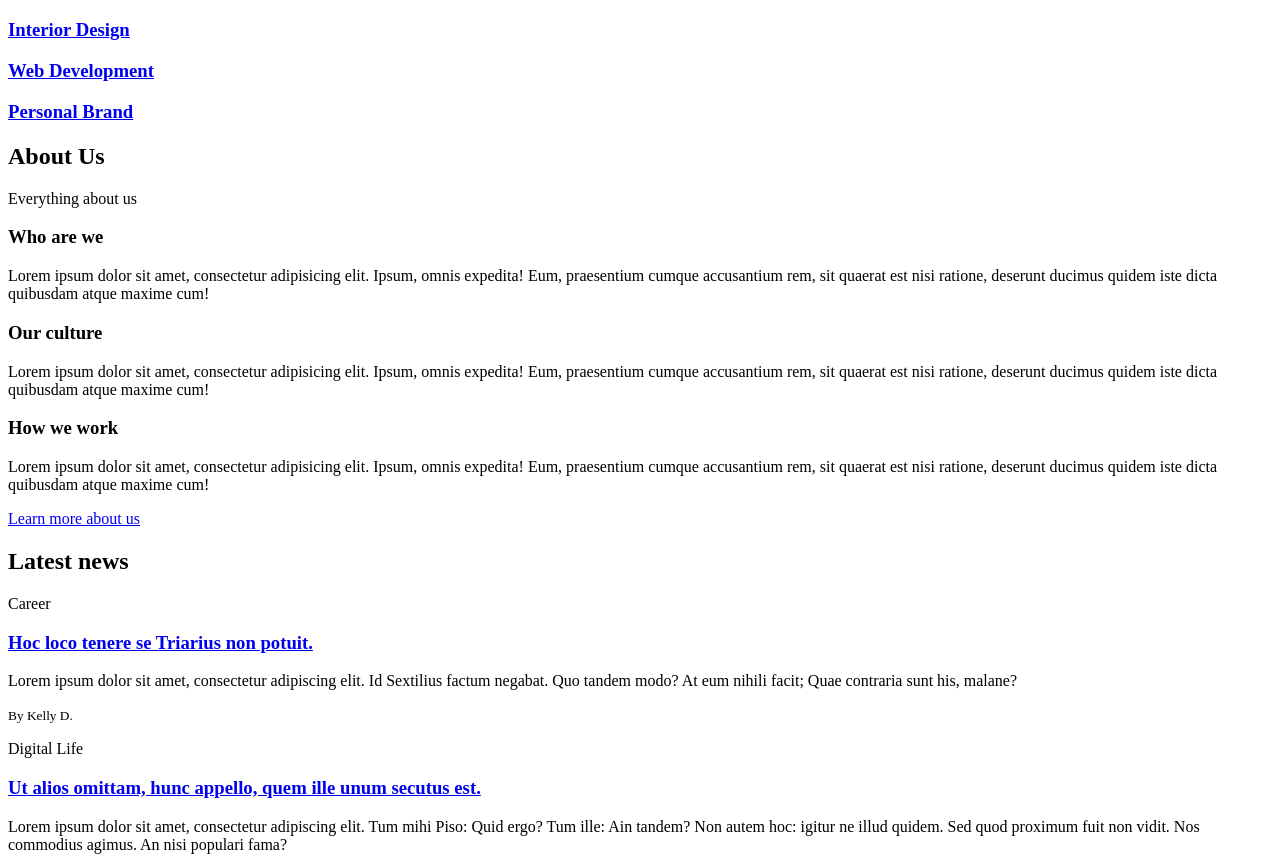
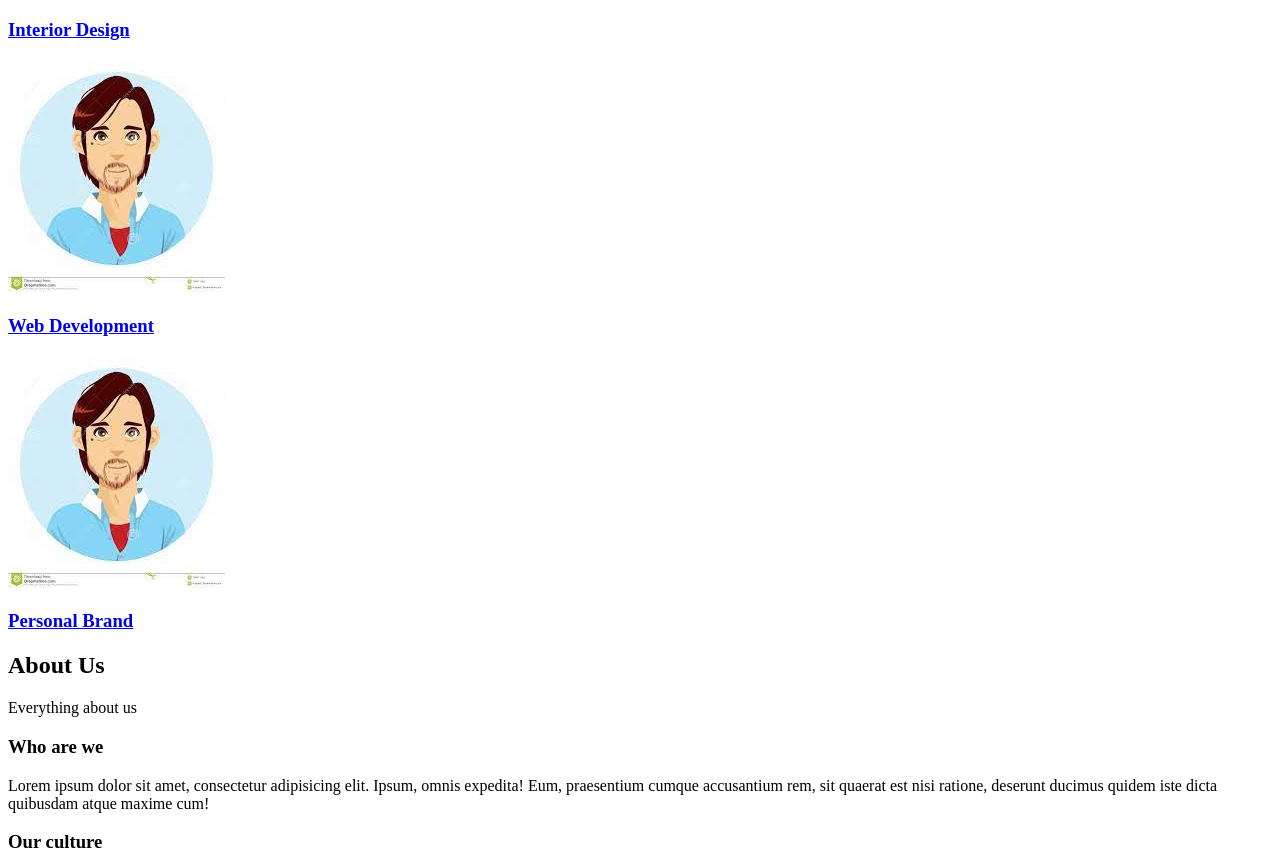
Before and after one commit to LuisPatino92/holbertonschool-web_front_end, a plain HTML site: page 0x00-html_advanced/36-index.html in a window 1280 px wide. Shown: the part 1004-1861 px from the top of the page. Drawn offline with Linux system fonts and the light colour scheme.

Commit message:
Whole work section images added

```diff
--- a/0x00-html_advanced/36-index.html
+++ b/0x00-html_advanced/36-index.html
@@ -76,9 +76,15 @@
 						<h3><a href="#">Interior Design</a></h3>
 					</article>
 					<article>
+						<div>
+							<img src="images/pic-work-02.jpg" alt="" />
+						</div>
 						<h3><a href="#">Web Development</a></h3>
 					</article>
 					<article>
+						<div>
+							<img src="images/pic-work-03.jpg" alt="" />
+						</div>
 						<h3><a href="#">Personal Brand</a></h3>
 					</article>
 				</div>
```
Also changed, not shown: 0x00-html_advanced/images/pic-work-02.jpg (added), 0x00-html_advanced/images/pic-work-03.jpg (added).
